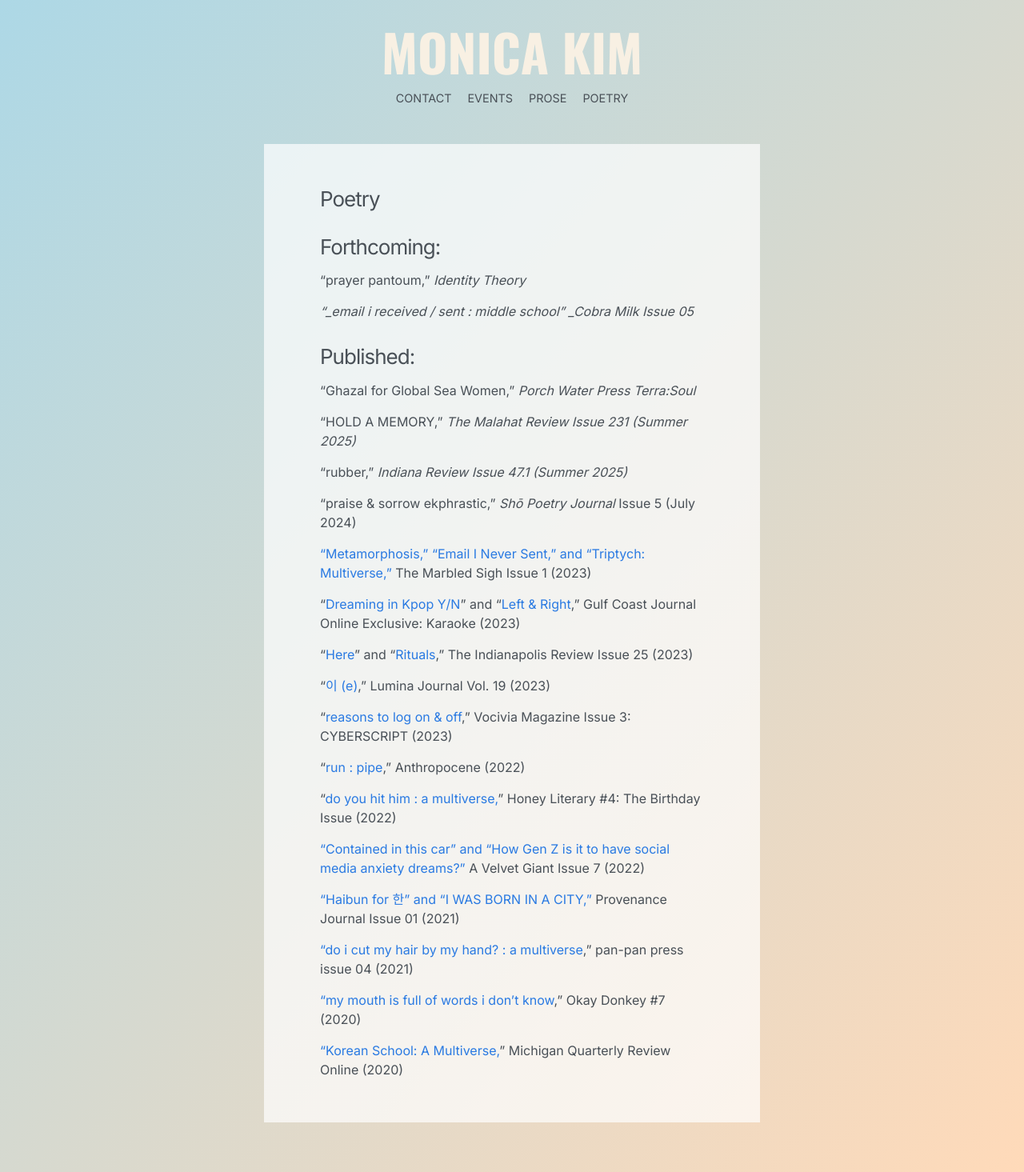
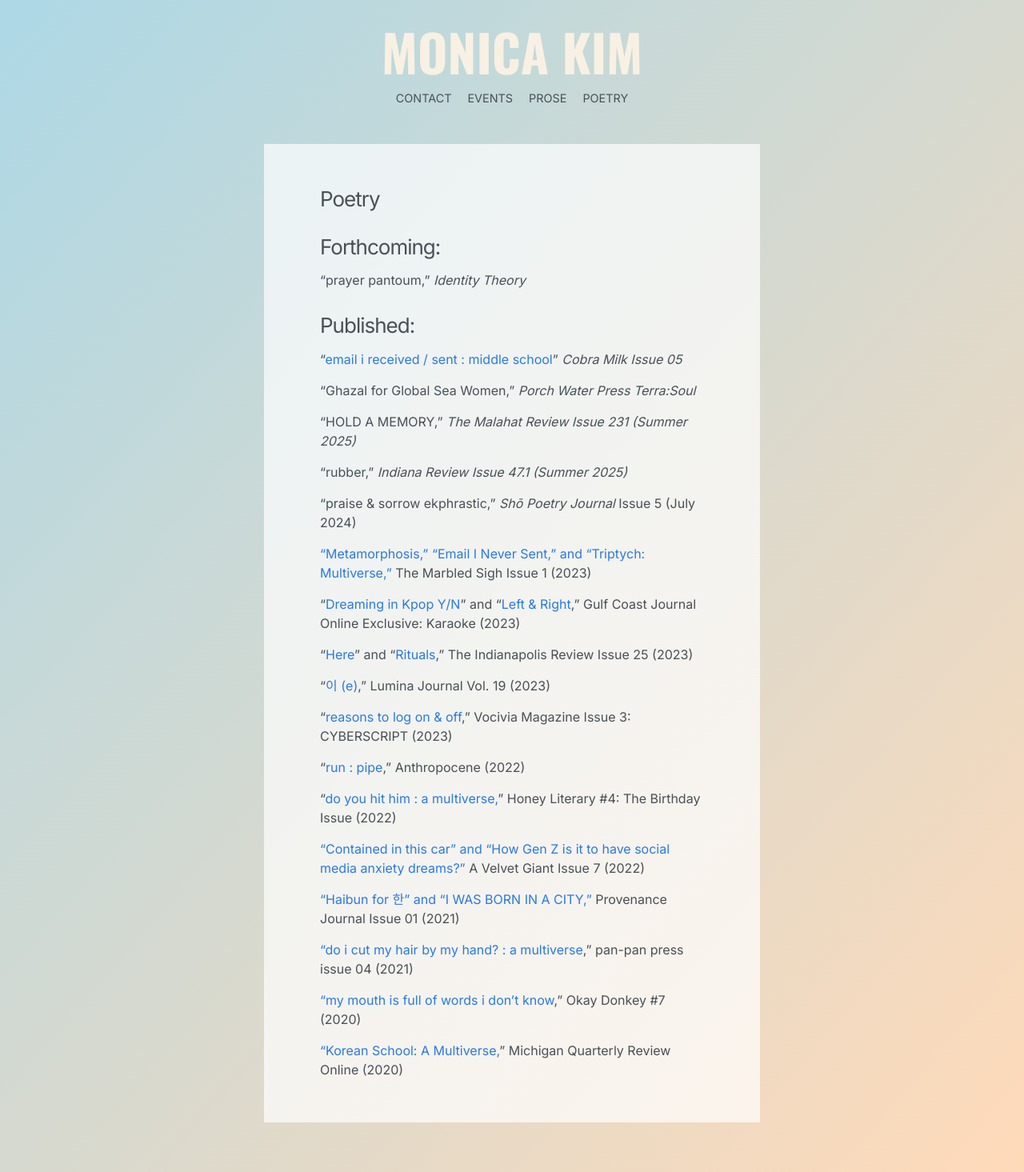
Before and after one commit to monicayk97/monicayk97.github.io, a Jekyll site: the page built from poetry.md, in a window 1280 px wide. Shown: the whole page at 80% size. Built offline with Jekyll 4.4.1, drawn with Linux system fonts in a browser that asks for light colours; part of the change alters nothing that is shown.

```diff
--- a/poetry.md
+++ b/poetry.md
@@ -7,9 +7,9 @@ layout: page
 
 "prayer pantoum," _Identity Theory_
 
-_"_email i received / sent : middle school" _Cobra Milk Issue 05_
+# Published:
 
-# Published:
+"[email i received / sent : middle school](https://www.cobra-milk.com/05-monica-kim.html)" _Cobra Milk Issue 05_
 
 "Ghazal for Global Sea Women," _Porch Water Press Terra:Soul_
 
```
